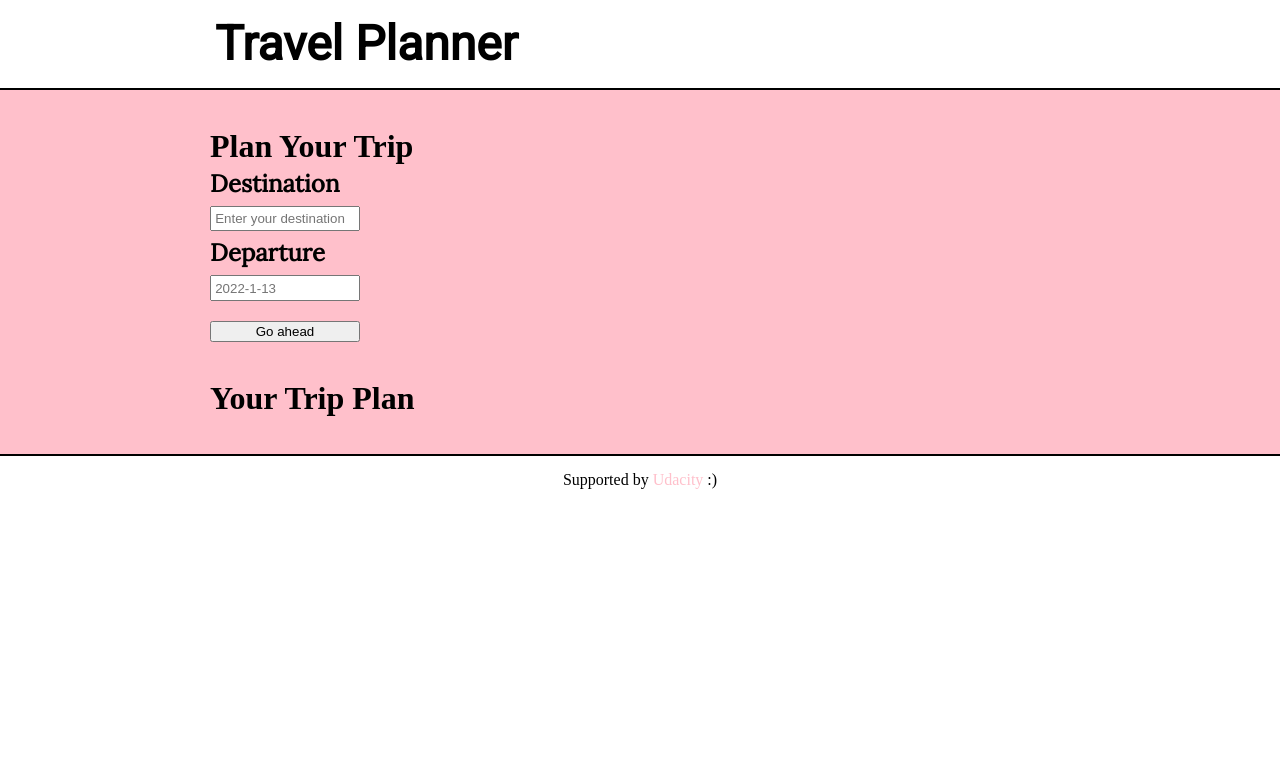
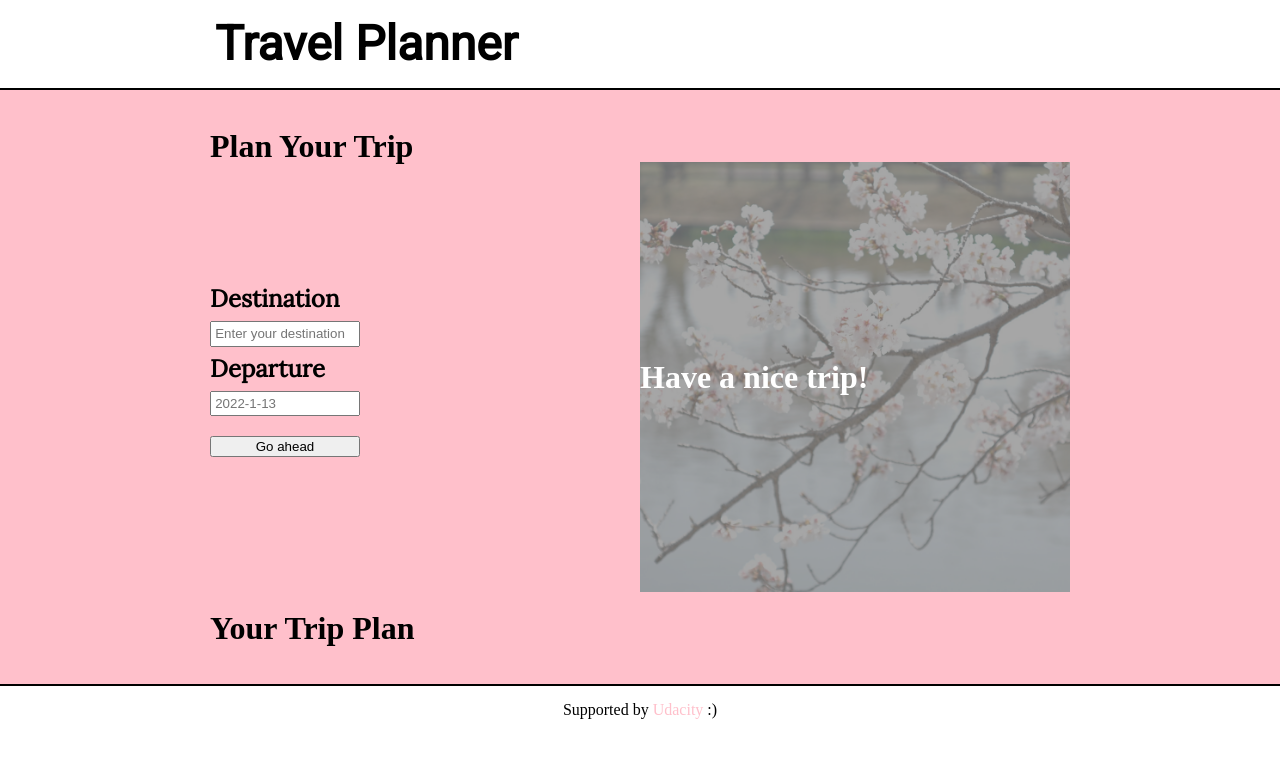
Before and after one commit to TANADADaisuke/travel_app, a website built with webpack: page src/client/views/index.html in a window 1280 px wide. Built offline with nearby package versions, Linux system fonts and the light colour scheme; a web font is replaced by a local one.

Commit message:
feat: Add media in webpack

```diff
--- a/src/client/styles/responsive.scss
+++ b/src/client/styles/responsive.scss
@@ -17,6 +17,24 @@
 
 .form-section, .trip-plan {
     align-self: flex-start;
+}
+
+
+.form-section {
+    display: grid;
+    grid-template-columns: 100%;
+    grid-template-rows: auto;
+    grid-template-areas: "title" "photo" "form";
+}
+
+
+.trip-plan {
+    grid-area: title;
+}
+
+
+#form {
+    grid-area: form;
 }
 
 
@@ -61,6 +79,15 @@
         grid-template-areas:
         "photo trip";
     }
+
+
+    .form-section {
+        grid-template-columns: 1fr 1fr;
+        grid-template-areas:
+        "title title"
+        "form photo";
+    }
+
 }
 
 
@@ -89,6 +116,14 @@
     }
 
 
+    .form-section {
+        grid-template-columns: 1fr 1fr;
+        grid-template-areas:
+        "title title"
+        "form photo";
+    }
+
+
     .content {
         padding: 40px calc((100% - 900px) / 2);
     }
--- a/src/client/styles/style.scss
+++ b/src/client/styles/style.scss
@@ -32,6 +32,7 @@ body {
 .form-section {
     margin: 0 0 20px 0;
     padding: 0 20px;
+    width: 100%;
 }
 
 
@@ -50,6 +51,31 @@ body {
 
 
 .trip-plan {
+    font-size: 2rem;
+    font-weight: bold;
+}
+
+
+#trip-photo {
+    position: relative;
+    background-image: url('../media/cherryblossom-min.jpeg');
+    background-size: cover;
+    background-position: center center;
+    background-repeat: no-repeat;
+}
+
+
+#nice-trip {
+    position: absolute;
+    top: 0;
+    left: 0;
+    width: 100%;
+    height: 100%;
+    background: rgba(128, 128, 128, 0.7);
+    display: flex;
+    align-items: center;
+    justify-content: flex-start;
+    color: #fff;
     font-size: 2rem;
     font-weight: bold;
 }
--- a/src/client/views/index.html
+++ b/src/client/views/index.html
@@ -15,6 +15,9 @@
         <main class="content">
             <section class="form-section">
                 <div class="trip-plan">Plan Your Trip</div>
+                <section class="photo-section" id="trip-photo">
+                    <div id="nice-trip">Have a nice trip!</div>
+                </section>
                 <form id="form">
                     <label for="destination" class="destination">Destination</label>
                     <input id="destination" type="text" placeholder="Enter your destination" />
```
